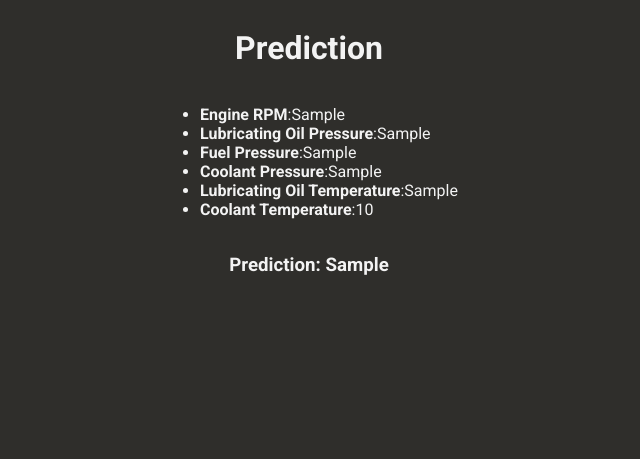
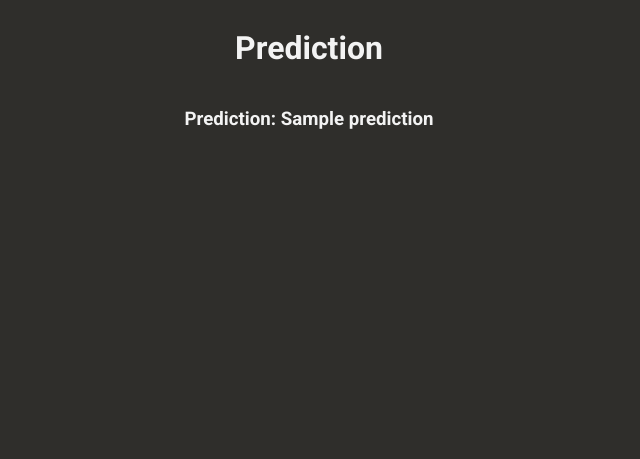
Before and after one commit to Benbellah-Owino/Capstone-Deployment-Group-App, a FastAPI app: template templates/prediction.html in a window 1280 px wide. Shown: the top 459 px of the page, without its empty margins (339-979 px from the left). Run offline with FastAPI, Linux system fonts and the light colour scheme; the template is opened without the code that fills it: most values are stand-ins (such as "Sample title", 1, 10 or a date in 2020); parts of the project's set-up code (start-up, migrations or seed data) failed here and were passed over.

Commit message:
Fixed prediction bug

```diff
--- a/main.py
+++ b/main.py
@@ -2,6 +2,9 @@ from fastapi import FastAPI, Request, Form
 from fastapi.responses import HTMLResponse
 from fastapi.templating import Jinja2Templates
 from fastapi.staticfiles import StaticFiles
+
+import joblib
+import numpy as np
 
 from models import SensorData
 
@@ -9,6 +12,9 @@ app = FastAPI()
 
 templates = Jinja2Templates(directory = "templates")
 app.mount("/static", StaticFiles(directory="static"), name="static")
+
+model = joblib.load("./predictors/model.pkl")
+print(model.n_features_in_)
 
 @app.get("/")
 def read_root():
@@ -49,22 +55,45 @@ def home(data = SensorData):
 @app.post("/predict", response_class=HTMLResponse)
 def predict(
     request: Request,
-    engine_rpm       : int = Form(...),
-    lub_oil_pressure : float = Form(...),
-    fuel_pressure    : float = Form(...),
-    coolant_pressure : float = Form(...),
-    lub_oil_temp     : float = Form(...),
-    coolant_temp     : float = Form(...),
-    engine_condition : bool = Form(...),
+    # engine_rpm       : int = Form(...),
+    # lub_oil_pressure : float = Form(...),
+    # fuel_pressure    : float = Form(...),
+    # coolant_pressure : float = Form(...),
+    # lub_oil_temp     : float = Form(...),
+    # coolant_temp     : float = Form(...),
+    # engine_condition : bool = Form(...),
+    data: SensorData
 ):
-    data_dict = {
-        "engine_rpm": engine_rpm,
-        "lub_oil_pressure": lub_oil_pressure,
-        "fuel_pressure": fuel_pressure,
-        "coolant_pressure": coolant_pressure,
-        "lub_oil_temp": lub_oil_temp,
-        "coolant_temp": coolant_temp,
-        "engine_condition": engine_condition
-    }
+    # data_dict = {
+    #     "engine_rpm": engine_rpm,
+    #     "lub_oil_pressure": lub_oil_pressure,
+    #     "fuel_pressure": fuel_pressure,
+    #     "coolant_pressure": coolant_pressure,
+    #     "lub_oil_temp": lub_oil_temp,
+    #     "coolant_temp": coolant_temp,
+    #     "engine_condition": engine_condition
+    # }
 
-    return templates.TemplateResponse("prediction.html", {"request": request,"data": data_dict})
+
+    # Additional features
+    oil_pressXtemp = data.lub_oil_pressure * data.lub_oil_temp
+
+     # Convert input to correct feature order
+    features = np.array([[
+        data.engine_rpm,
+        data.lub_oil_pressure,
+        data.fuel_pressure,
+        data.coolant_pressure,
+        data.lub_oil_temp,
+        data.coolant_temp,
+
+        #could change
+        oil_pressXtemp
+    ]])
+
+    prediction = model.predict(features)
+
+    print(f"Prediction is: {prediction}")
+
+
+    return templates.TemplateResponse("prediction.html", {"request": request,"prediction": prediction})
--- a/templates/index.html
+++ b/templates/index.html
@@ -14,7 +14,7 @@
 
                 <p/>
 
-                <form action="/predict" method="post" class="features_form">
+                <form class="features_form" id="features_form">
                     <div class="form_in_div">
                         <label for="engine_rpm">Engine RPM</label>
                         <input type="text" name="engine_rpm" id="engine_rpm">
@@ -47,9 +47,11 @@
 
                     <div class="form_in_div">
                         <label for="engine_condition">Engine Condition</label>
-                        <input type="text" name="engine_condition" id="engine_condition">
+                        <p class="engine_condition" id="engine_condition"></p>
                     </div>
                     <button type="submit" class="predict_btn" id="predict_btn">PREDICT</button>
                 </form>
+    <!-- Javascript -->
+    <script src="/static/js/main.js"></script>
 </body>
 </html>
--- a/templates/prediction.html
+++ b/templates/prediction.html
@@ -8,14 +8,6 @@
 </head>
 <body>
     <h1>Prediction</h1>
-    <ul class="features">
-        <li class="feature"><b>Engine RPM</b>:{{data.engine_rpm}}</li>
-        <li class="feature"><b>Lubricating Oil Pressure</b>:{{data.lub_oil_pressure}}</li>
-        <li class="feature"><b>Fuel Pressure</b>:{{data.fuel_pressure}}</li>
-        <li class="feature"><b>Coolant Pressure</b>:{{data.coolant_pressure}}</li>
-        <li class="feature"><b>Lubricating Oil Temperature</b>:{{data.lub_oil_pressure}}</li>
-        <li class="feature"><b>Coolant Temperature</b>:{{coolant_temp}}</li>
-    </ul>
-    <h3 class="prediction"><B>Prediction: {{data.engine_condition}}</B></h3>
+    <h3 class="prediction"><B>Prediction: {{prediction}}</B></h3>
 </body>
 </html>
```
Also changed, not shown: static/js/main.js (+29 -0 lines), 2 other files.
